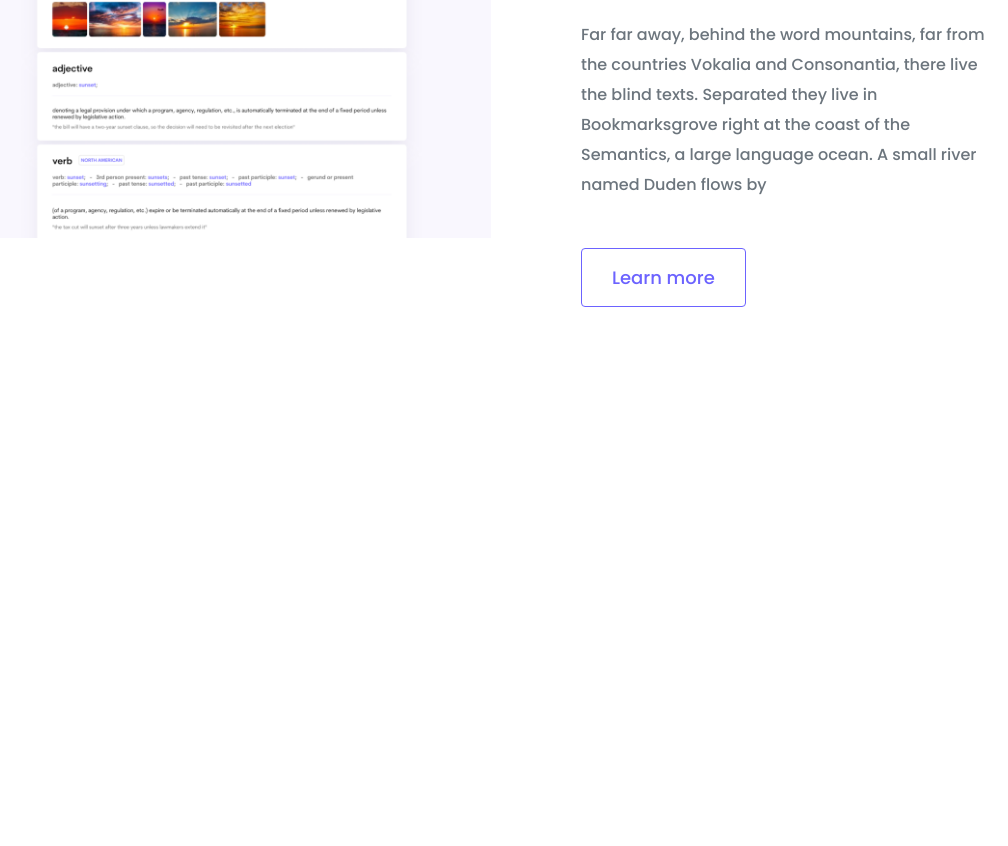
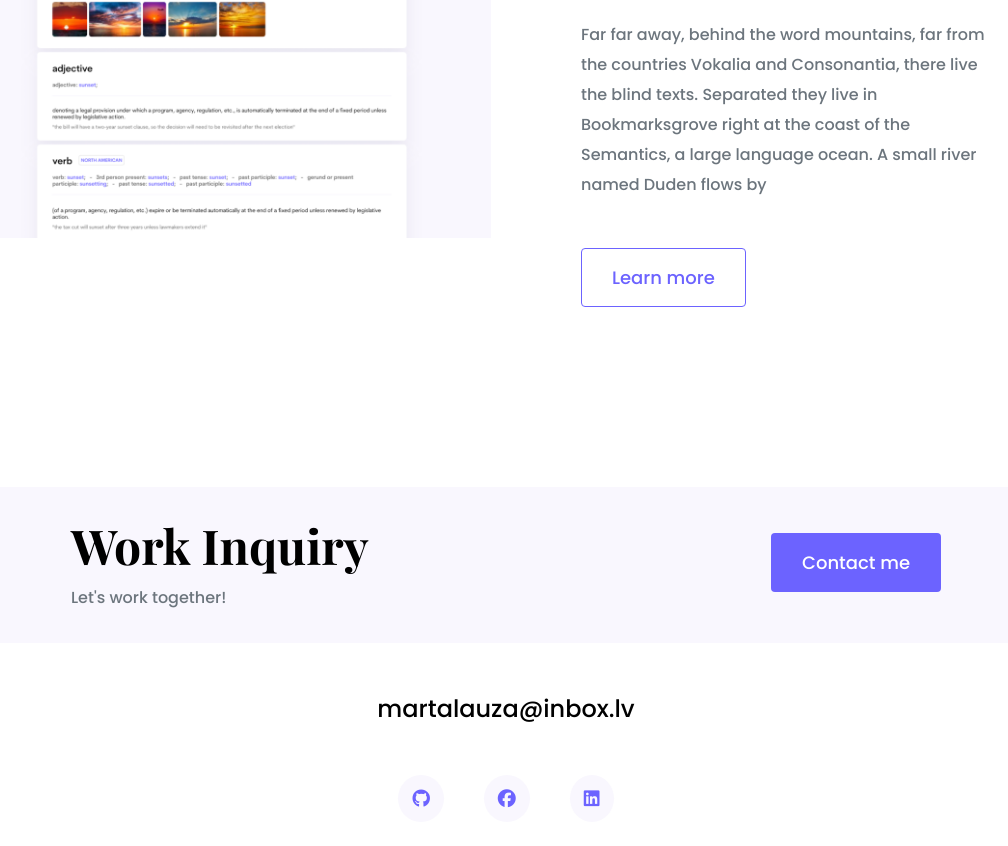
Before and after one commit to martalauza/portfolio-project, a plain HTML site: page index.html in a window 1280 px wide. Shown: the part 2625-3471 px from the top of the page, without its empty margins (134-1142 px from the left). Before the commit the page ends 3072 px from the top, so only its background shows below. Drawn offline with nearby package versions, Linux system fonts and the light colour scheme.

Commit message:
Added footer

```diff
--- a/index.html
+++ b/index.html
@@ -123,6 +123,35 @@
           </div>
         </div>
       </div>
+      <footer>
+        <div
+          class="contact-box d-flex justify-content-between mb-5 d-none d-md-flex"
+        >
+          <div>
+            <h4>Work Inquiry</h4>
+            <p class="text-muted">Let's work together!</p>
+          </div>
+          <div>
+            <a href="" class="btn btn-branding mt-3"> Contact me </a>
+          </div>
+        </div>
+        <div class="mb-5">
+          <a href="mailto:martalauza@inbox.lv" class="email-link"
+            >martalauza@inbox.lv</a
+          >
+        </div>
+        <div class="social-links d-flex justify-content-center">
+          <a href="https://www.github.com/martalauza" target="_blank">
+            <i class="fa-brands fa-github"></i>
+          </a>
+          <a href="https://www.facebook.com/martalauza" target="_blank">
+            <i class="fa-brands fa-facebook"></i>
+          </a>
+          <a href="https://www.linkedin.com/martalauza" target="_blank">
+            <i class="fa-brands fa-linkedin"></i>
+          </a>
+        </div>
+      </footer>
     </div>
   </body>
 </html>
--- a/styles/portfolio.css
+++ b/styles/portfolio.css
@@ -24,6 +24,9 @@ h1 {
 }
 h2 {
   font-size: 64px;
+}
+h4 {
+  font-size: 48px;
 }
 p {
   font-weight: normal;
@@ -95,6 +98,39 @@ p {
 .nav-item {
   padding: 0 10px;
 }
+footer {
+  margin: 60px 0;
+}
+footer .email-link {
+  text-decoration: none;
+  color: black;
+  font-size: 24px;
+  text-align: center;
+}
+footer .email-link:hover {
+  color: var(--branding-color);
+}
+footer .social-links a {
+  margin: 0 20px;
+  color: var(--branding-color);
+  background: var(--secondary-color);
+  padding: 10px 14px;
+  font-size: 18px;
+  border-radius: 50%;
+  transition: all 100ms ease-in-out;
+}
+footer .social-links a:hover {
+  color: white;
+  background: var(--branding-color);
+}
+footer .contact-box {
+  background: var(--secondary-color);
+  padding: 30px 120px;
+  border-radius: 10px;
+}
+footer .contact-box p {
+  margin: 0;
+}
 @media (max-width: 900px) {
   h1 {
     font-size: 44px;
@@ -103,6 +139,10 @@ p {
   h2 {
     font-size: 44px;
   }
+  h4 {
+    font-size: 18px;
+  }
+
   .hero {
     padding: 80px 20px;
   }
```
